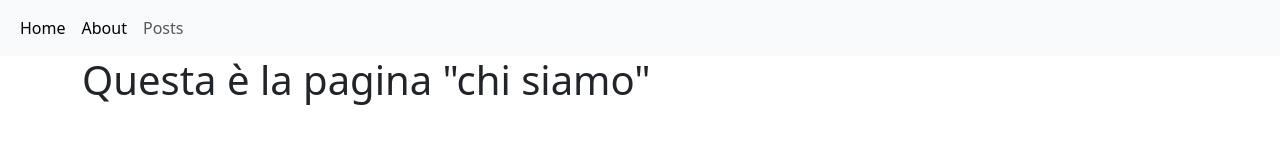
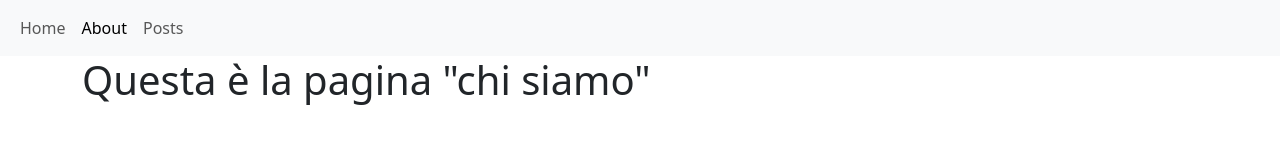
Before and after one commit to giuseppeesposito22/react-router, a React (Vite) app: page /about in a window 1280 px wide. Shown: the top 160 px of the page. Built offline with nearby package versions, Linux system fonts and the light colour scheme.

Commit message:
removed static class active on home

```diff
--- a/src/components/Navbar.jsx
+++ b/src/components/Navbar.jsx
@@ -21,7 +21,7 @@
         <div className="collapse navbar-collapse" id="navbarNav">
           <ul className="navbar-nav">
             <li className="nav-item">
-              <NavLink className="nav-link active" to="/">
+              <NavLink className="nav-link" to="/">
                 Home
               </NavLink>
             </li>
```
